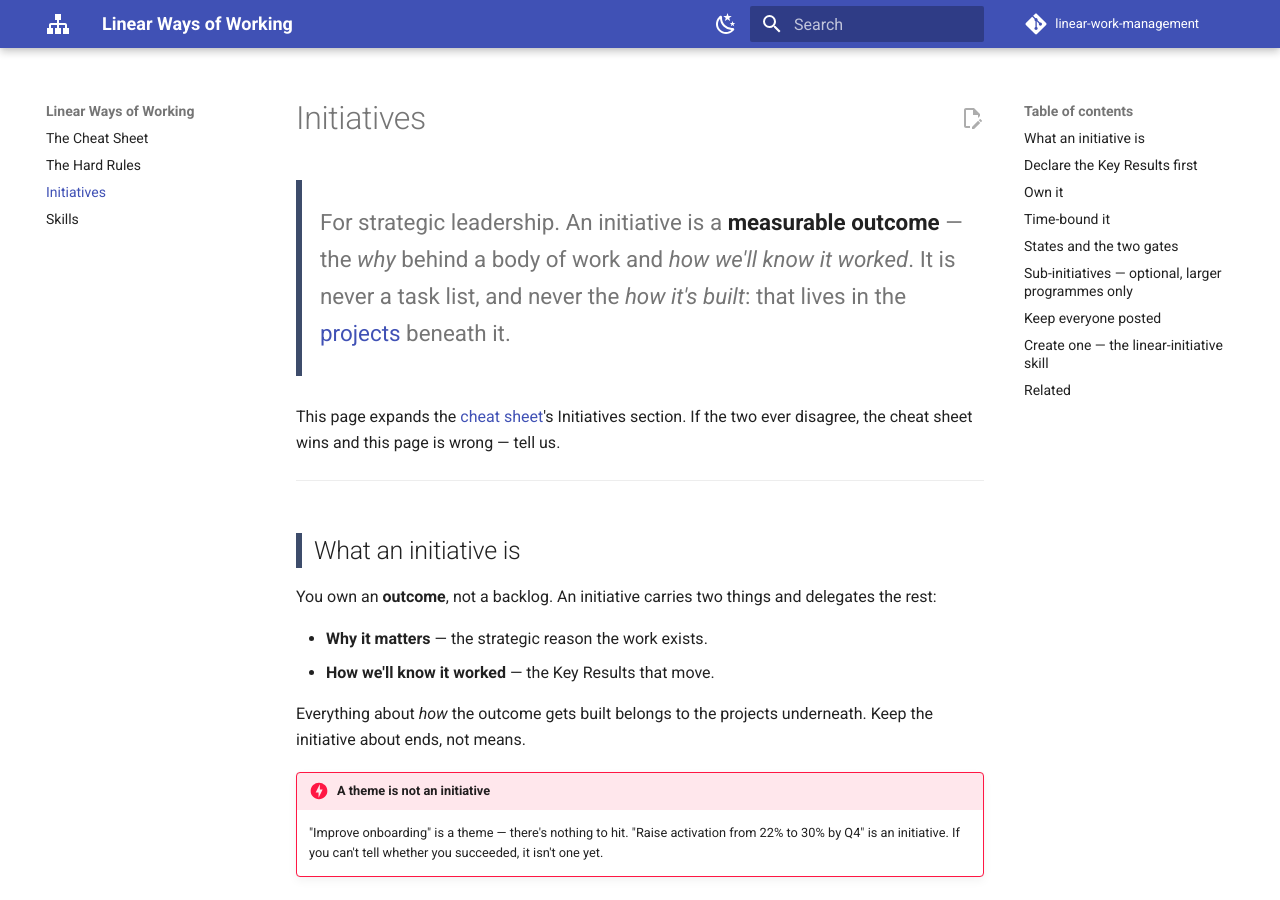
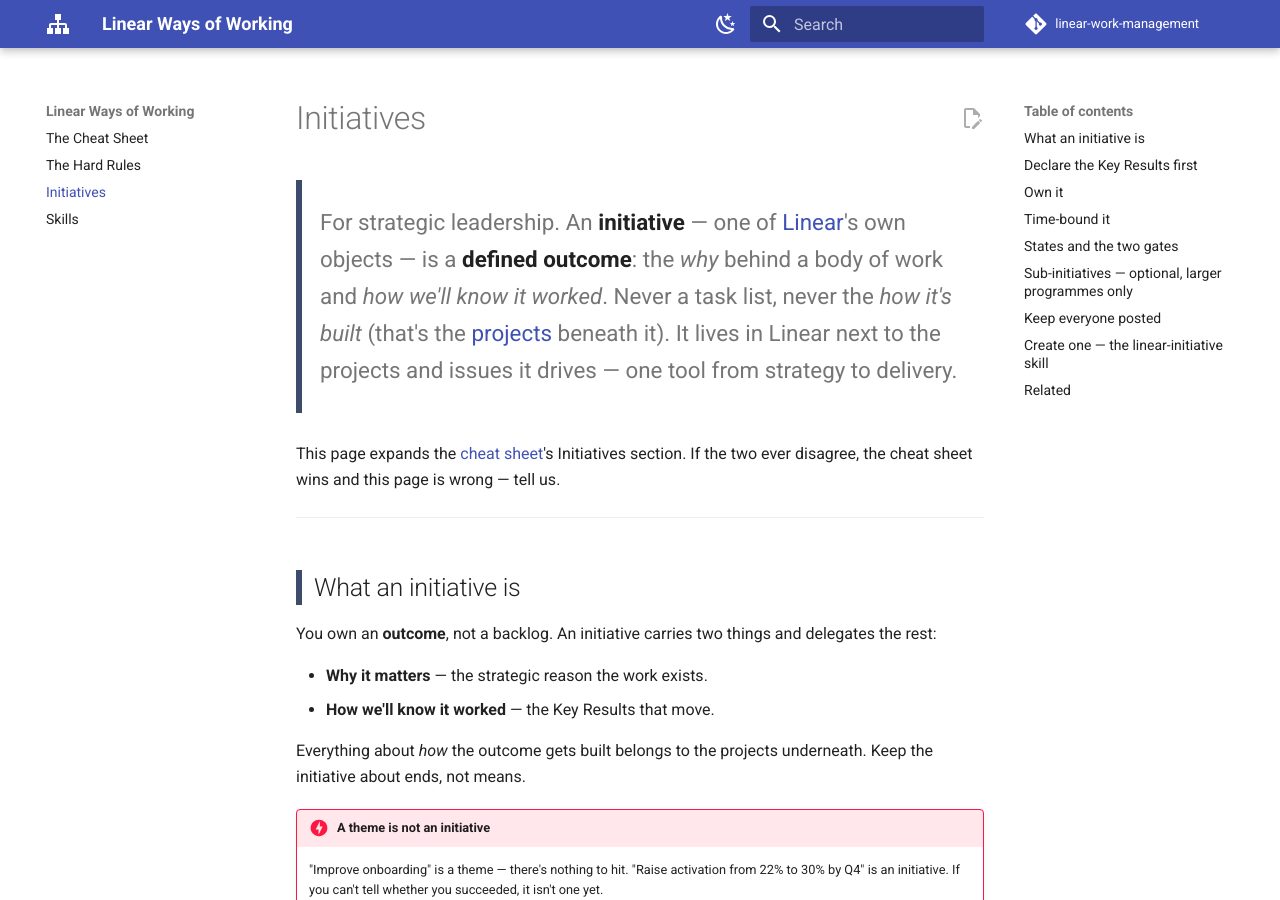
Before and after one commit to hungovercoders/linear-work-management, an MkDocs documentation site: the page built from docs/initiatives.md, in a window 1280 px wide and 900 px high. Built offline with MkDocs 1.6.1 and Material for MkDocs 9.7.7, drawn with Linux system fonts in a browser that asks for light colours; comment, search, counter and statistics services are not loaded; some of the changed text lies outside the part shown.

Commit message:
docs: anchor concepts to Linear as the single tool + add deep links
Strengthen the "one tool, strategy to delivery" message on the cheat sheet
(Why-this-matters) so people don't assume initiatives/projects live in Notion or
elsewhere — they're Linear's own objects. Add happydevs workspace deep links
(initiatives, projects/all) in how-it-fits and the Initiatives/Projects
sections, and on the Initiatives page. Also fix the page lead ("measurable" →
"defined") to match the measured/committed KR model.

Co-Authored-By: Claude Opus 4.8 (1M context) <noreply@anthropic.com>

```diff
--- a/docs/initiatives.md
+++ b/docs/initiatives.md
@@ -1,9 +1,11 @@
 # Initiatives
 
 <div class="lwm-lead" markdown>
-For strategic leadership. An initiative is a **measurable outcome** — the *why* behind a
-body of work and *how we'll know it worked*. It is never a task list, and never the *how
-it's built*: that lives in the [projects](index.md) beneath it.
+For strategic leadership. An **initiative** — one of [Linear](https://linear.app/happydevs/initiatives)'s
+own objects — is a **defined outcome**: the *why* behind a body of work and *how we'll know
+it worked*. Never a task list, never the *how it's built* (that's the [projects](index.md)
+beneath it). It lives in Linear next to the projects and issues it drives — one tool from
+strategy to delivery.
 </div>
 
 This page expands the [cheat sheet](index.md)'s Initiatives section. If the two ever
@@ -149,7 +151,8 @@ understand *what* an initiative is and *why*; run the skill to produce *one*.
 The skill coaches you through the same standard this page describes and hands back an
 initiative description ready to create in Linear — a **why** line, the **owner**, the
 **timeframe**, the **KR table(s)** (measured and/or committed), and an **out-of-scope**
-note. It's in the [Skills](skills/index.md) catalogue.
+note, ready to paste into a new initiative in the [Linear initiatives view](https://linear.app/happydevs/initiatives).
+It's in the [Skills](skills/index.md) catalogue.
 
 ---
 
```
Also changed, not shown: docs/index.md (+11 -2 lines).
